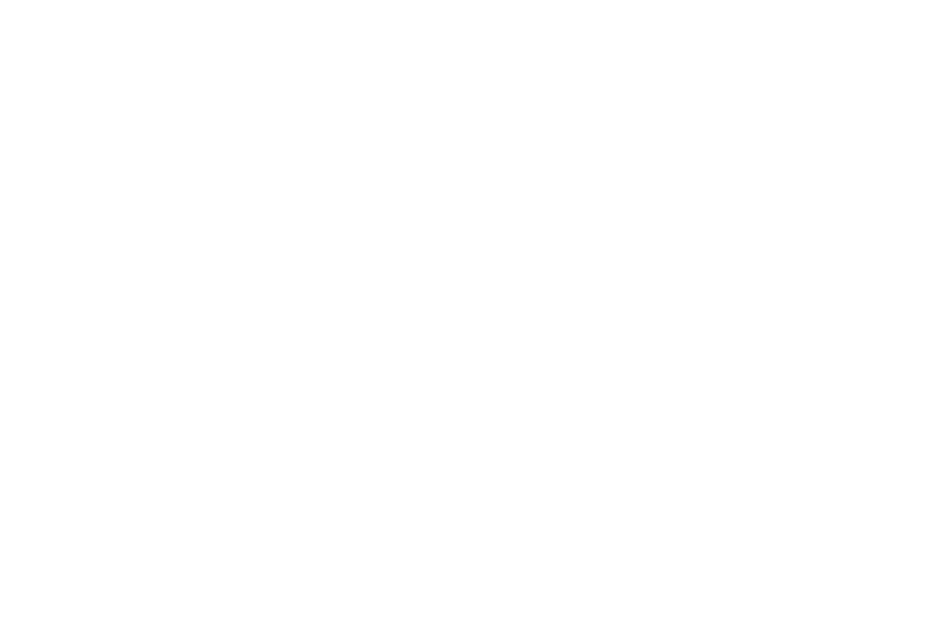
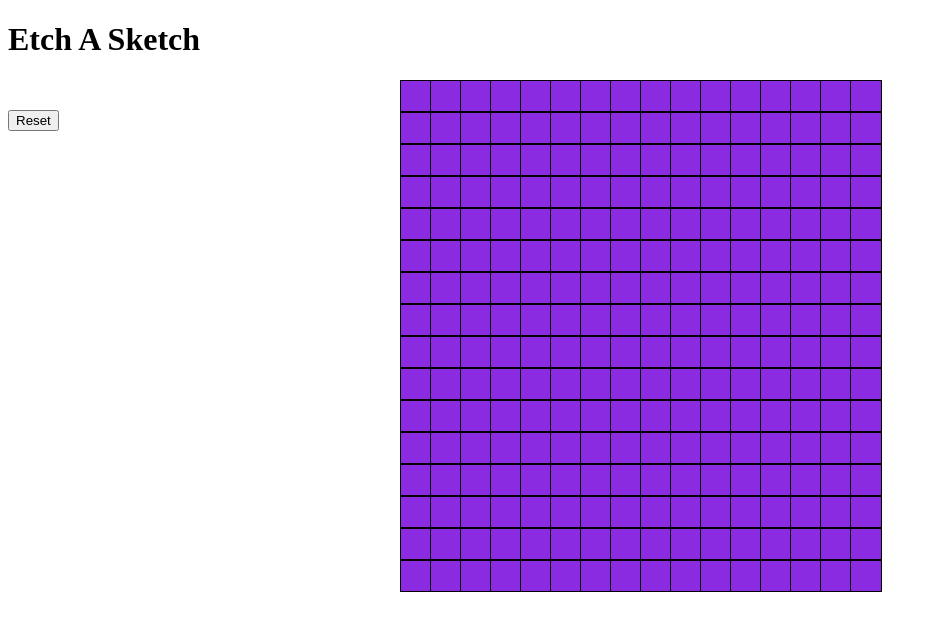
Before and after one commit to Engineers-Lab/Etch-A-Sketch, a plain HTML site: page index.html in a window 1280 px wide. Shown: the whole page, without its empty margins (0-937 px from the left). Drawn offline with Linux system fonts and the light colour scheme.

Commit message:
done with the game logic

```diff
--- a/index.html
+++ b/index.html
@@ -1,14 +1,24 @@
 <!DOCTYPE html>
 <html lang="en">
+
 <head>
     <meta charset="UTF-8">
     <meta http-equiv="X-UA-Compatible" content="IE=edge">
     <meta name="viewport" content="width=device-width, initial-scale=1.0">
     <link rel="stylesheet" href="style.css">
+
+    <title>Etch A Sketch</title>
+</head>
+
+<body>
+    <div class="title">
+        <h1>Etch A Sketch</h1>
+    </div>
+    <div id="container"></div>
+    <div class="action-container">
+        <button onclick=reset()>Reset</button>
+    </div>
     <script src="script.js"></script>
-    <title>Document</title>
-</head>
-<body>
+</body>
 
-</body>
 </html>
--- a/script.js
+++ b/script.js
@@ -0,0 +1,30 @@
+function createTag(tagType, className) {
+    let tag = document.createElement(tagType)
+    tag.className = className
+    // console.log('createtag func')
+    return tag
+}
+
+let container = document.getElementById('container')
+for (let index = 0; index < 16; index++) {
+    let tag = createTag('div', 'square-div-h')
+    container.appendChild(tag)
+    for (let i = 0; i < 16; i++) {
+        let tag2 = createTag('div', 'square-div-v')
+        tag.appendChild(tag2)
+    }
+}
+
+let thisElem = document.getElementById('container')
+thisElem.addEventListener('mouseover', (event) => {
+    event.target.style.backgroundColor = "green"
+    document.getElementById('container').style.backgroundColor=""
+})
+
+
+function reset() {
+    document.querySelectorAll('.square-div-v').forEach((elem) => {
+        console.log('test')
+        elem.style.backgroundColor = "blueviolet"
+    })
+}
--- a/style.css
+++ b/style.css
@@ -0,0 +1,23 @@
+.square-div-h{
+    /* background-color: blueviolet; */
+    height: 30px;
+    width: 30px;
+    display: inline-block;
+    /* margin: 2px; */
+}
+.square-div-v{
+    background-color: blueviolet;
+    border: black solid 0.5px;
+    height: 30px;
+    width: 30px;
+    /* margin: 2px; */
+}
+
+/* .square-div-v:hover {
+    background-color: brown;
+} */
+
+#container {
+    display: flex;
+    justify-content: center;
+}
```
Also changed, not shown: scripte.js (deleted).
